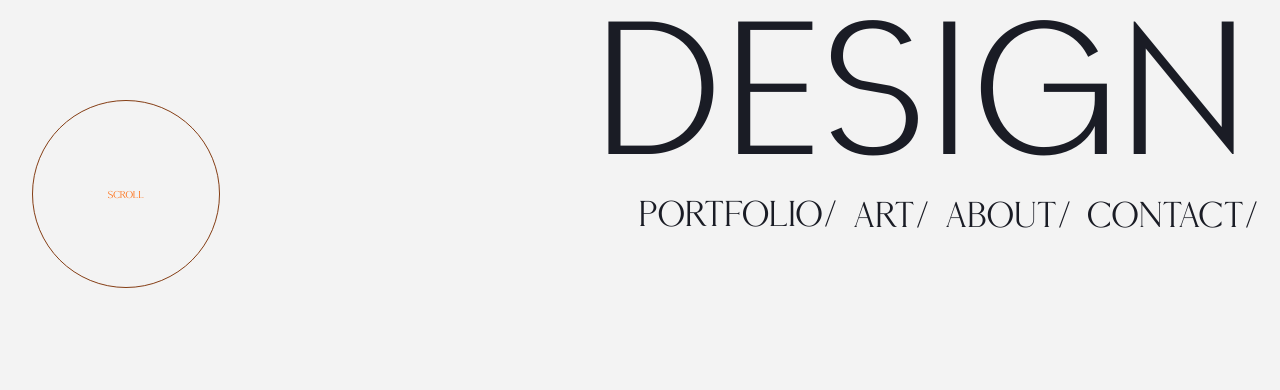
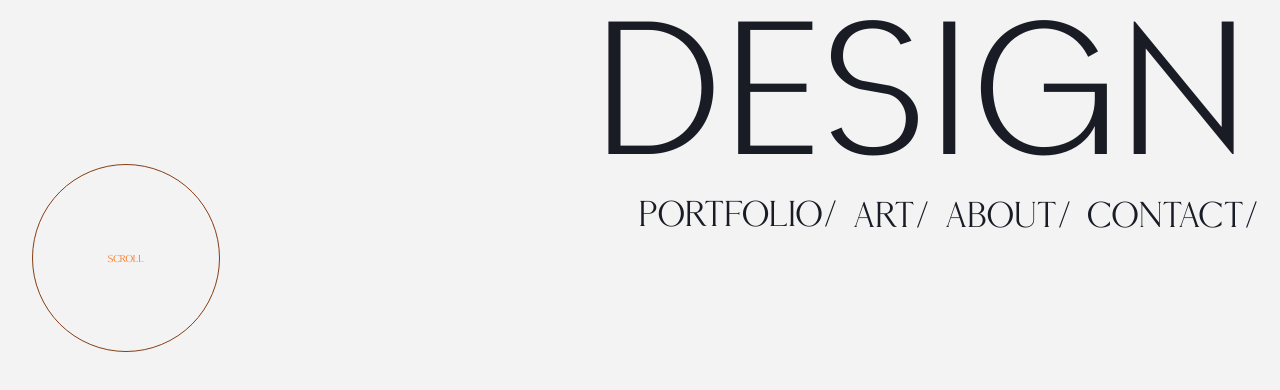
Before and after one commit to maxraywork/MartaVerba, a plain HTML site: page index.html in a window 1280 px wide. Shown: the part 550-940 px from the top of the page. Drawn offline with nearby package versions, Linux system fonts and the light colour scheme; a script that the page names is missing; files whose address does not match are found by name.

Commit message:
Update style.css

```diff
--- a/style.css
+++ b/style.css
@@ -281,7 +281,6 @@ a {
 }
 
 .scrollBallstart {
-  margin: -8vh 0 0 0;
   padding: 0;
   border-radius: 50%;
   width: 188px;
```
